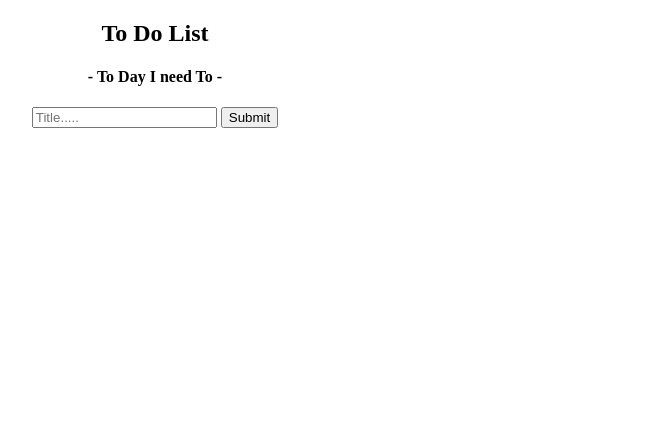
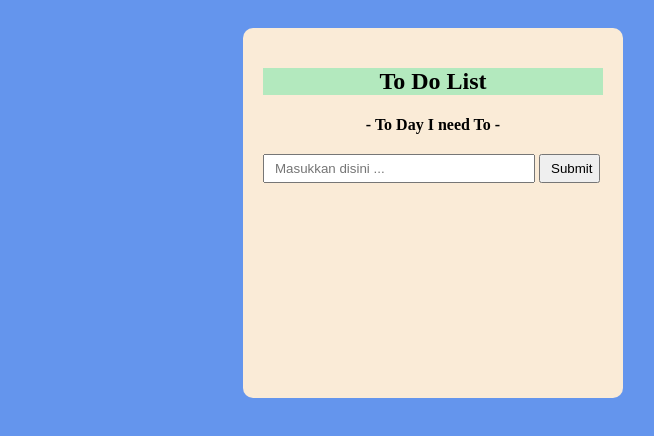
Before and after one commit to dts-kominfo-rea4a/challenge-dom-fajaresa14, a website: page index.html in a window 1280 px wide. Shown: the whole page, without its empty margins (485-1139 px from the left). Drawn offline with Linux system fonts and the light colour scheme.

Commit message:
tambah_style

```diff
--- a/index.html
+++ b/index.html
@@ -5,9 +5,46 @@
     <meta http-equiv="X-UA-Compatible" content="IE=edge" />
     <meta name="viewport" content="width=device-width, initial-scale=1.0" />
     <title>Challenge - DOM</title>
+
+    <style>
+      body {
+        background-color: #6495ED;
+        padding: 20px;
+      }
+      #app {
+        background-color: antiquewhite;
+        border-radius: 10px;
+        padding: 20px;
+        top: 100%;
+        left: 70%;
+        width: 340px;
+        height: 330px;
+        margin-left: 700px;
+      }
+      #todo-title {
+        background-color: rgb(179, 233, 190);
+        text-align: center;
+      }
+      #todo-subtitle {
+        text-align: center;
+      }
+      #todo-input {
+        width: 80%;
+        padding: 5px 10px;
+        margin: -1px 0;
+        box-sizing: border-box;
+      }
+      #todo-submit {
+        width: 18%;
+        padding: 5px 10px;
+        margin: -1px 0;
+        box-sizing: border-box;
+      }
+    </style>
+
   </head>
   <body>
-    <center>
+
     <div id="app">
       <!-- TODO: Buatlah sebuah header dengan id todo-title -->
       <h2 id="todo-title">To Do List</h2>
@@ -15,11 +52,10 @@
       <h4 id="todo-subtitle">- To Day I need To -</h4>
       <!-- Section: input -->
       <!-- TODO: Buatlah sebuah input bertipe text dengan id todo-input -->
-      <input type="text" id="todo-input" placeholder="Title.....">
+      <input type="text" id="todo-input" placeholder="Masukkan disini ...">
       <!-- TODO: Buatlah sebuah button dengan id todo-submit -->
       <button id="todo-submit"><span onclick="newElement()">Submit</span></button>
-    </div>
-    </center>
+
       <!-- Section output -->
       <!-- TODO: Buatlah sebuah <ul> dengan id todo-output -->
         <ul id="todo-Output">
@@ -82,6 +118,6 @@
         }
       }
     </script>
-
+    </div>
   </body>
 </html>
```
